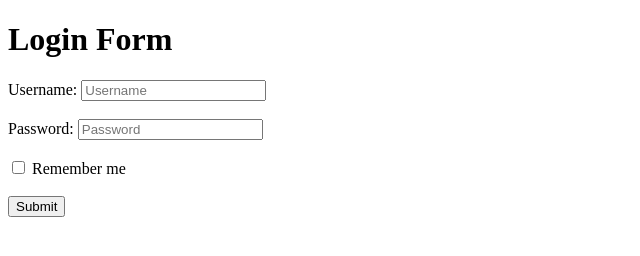
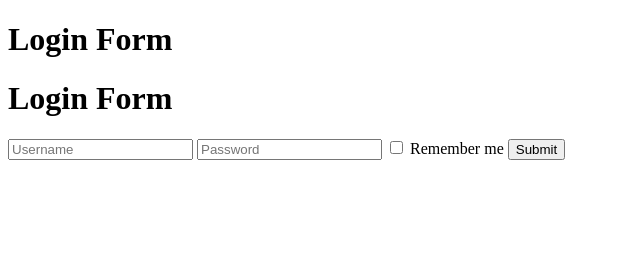
Before and after one commit to acciojob/remember-me-login-form-Suchithra2505, a website: page main.html in a window 1280 px wide. Shown: the whole page, without its empty margins (0-640 px from the left). Drawn offline with Linux system fonts and the light colour scheme.

Commit message:
created a submission

```diff
--- a/main.html
+++ b/main.html
@@ -9,17 +9,15 @@
 <body>
 	<!-- the entire body must be written by student -->
 	<h1>Login Form</h1>
+    <h1>Login Form</h1>
     <form id="loginForm">
-        <label for="username">Username:</label>
-        <input type="text" id="username" name="username" placeholder="Username"><br><br>
-        <label for="password">Password:</label>
-        <input type="password" id="password" name="password" placeholder="Password"><br><br>
-        <input type="checkbox" id="rememberMe" name="rememberMe">
-        <label for="rememberMe">Remember me</label><br><br>
-        <input type="submit" id="submit" value="Submit">
+        <input type="text" placeholder="Username" id="username">
+        <input type="password" placeholder="Password" id="password">
+        <input type="checkbox" id="checkbox">
+        <label for="checkbox">Remember me</label>
+        <input type="submit" value="Submit" id="submit">
     </form>
-
-    <button id="existing" style="display: none;">Login as existing user</button>
+    <div id="output"></div>
     <script type="text/javascript" src="./script.js">
 </script>
 
```
